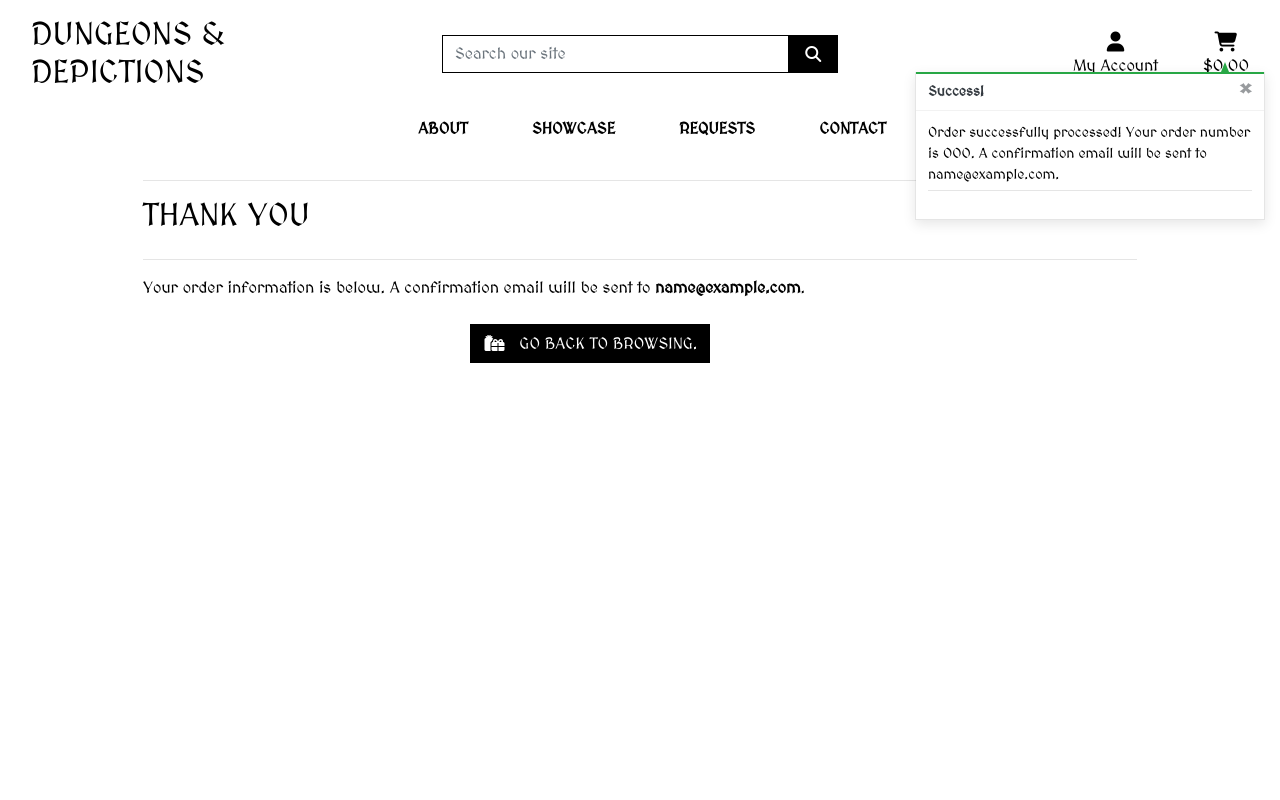
After one commit to Code-Institute-Submissions/ci_milestone_project_4_dungeons_and_depictions, a Django app: page /checkout/checkout_success/000 in a window 1280 px wide. The commit adds this page. Run offline with Django 3.2, Linux system fonts and the light colour scheme; tables that the repository leaves empty hold one stand-in row (values such as "Sample post"); parts of the project's set-up code (start-up, migrations or seed data) failed here and were passed over; some libraries are stand-ins or nearby versions.

Commit message:
Added checkout success logic and template + added missing signals.py file.

```diff
--- a/checkout/__init__.py
+++ b/checkout/__init__.py
@@ -0,0 +1 @@
+default_app_config = 'checkout.apps.CheckoutConfig'
--- a/checkout/apps.py
+++ b/checkout/apps.py
@@ -3,3 +3,6 @@ from django.apps import AppConfig
 
 class CheckoutConfig(AppConfig):
     name = 'checkout'
+
+    def ready(self):
+        import checkout.signals
--- a/checkout/models.py
+++ b/checkout/models.py
@@ -34,8 +34,7 @@ class Order(models.Model):
         Update grand total each time a line item is added,
         accounting for delivery costs.
         """
-        self.order_total = self.lineitems.aggregate(Sum('lineitem_total'))[
-            'lineitem_total__sum']
+        self.order_total = self.lineitems.aggregate(Sum('lineitem_total'))['lineitem_total__sum'] or 0
         self.delivery_cost = self.order_total * \
             settings.STANDARD_DELIVERY_PERCENTAGE / 100
         self.grand_total = self.order_total + self.delivery_cost
--- /dev/null
+++ b/checkout/templates/checkout/checkout_success.html
@@ -0,0 +1,42 @@
+{% extends "base.html" %}
+{% load static %}
+
+{% block extra_css %}
+    <link rel="stylesheet" href="{% static 'checkout/css/checkout.css' %}">
+{% endblock %}
+
+{% block page_header %}
+    <div class="container header-container">
+        <div class="row">
+            <div class="col"></div>
+        </div>
+    </div>
+{% endblock %}
+
+{% block content %}
+    <div class="overlay"></div>
+    <div class="container">
+        <div class="row">
+            <div class="col">
+                <hr>
+                <h2 class="logo-font mb-4">Thank You</h2>
+                <hr>
+                <p class="text-black">Your order information is below. A confirmation email will be sent to <strong>{{ order.email }}</strong>.</p>
+            </div>
+        </div>
+
+        <div class="row">
+            <div class="col-12 col-lg-7"></div>
+        </div>
+        <div class="row">
+			<div class="col-12 col-lg-7 text-right">
+				<a href="{% url 'commissions' %}?sort=category&direction=asc" class="btn btn-black rounded-0 my-2">
+					<span class="icon mr-2">
+						<i class="fas fa-gifts"></i>
+					</span>
+					<span class="text-uppercase">Go back to browsing.</span>
+				</a>
+			</div>
+		</div>
+    </div>
+{% endblock %}
--- a/checkout/urls.py
+++ b/checkout/urls.py
@@ -2,5 +2,6 @@ from django.urls import path
 from . import views
 
 urlpatterns = [
-    path('', views.checkout, name='checkout')
+    path('', views.checkout, name='checkout'),
+    path('checkout_success/<order_number>', views.checkout_success, name='checkout_success'),
 ]
--- a/checkout/views.py
+++ b/checkout/views.py
@@ -1,10 +1,11 @@
-from django.shortcuts import render, redirect, reverse
+from django.shortcuts import render, redirect, reverse, get_object_or_404
 from django.contrib import messages
 from django.conf import settings
 
 from .forms import OrderForm
+from .models import Order, OrderLineItem
+from showcase.models import Commission
 from cart.contexts import cart_contents
-
 
 import stripe
 
@@ -13,21 +14,62 @@ def checkout(request):
     stripe_public_key = settings.STRIPE_PUBLIC_KEY
     stripe_secret_key = settings.STRIPE_SECRET_KEY
 
-    cart = request.session.get('cart', {})
-    if not cart:
-        messages.error(request, "There's nothing in your cart at the moment")
-        return redirect(reverse('commissions'))
+    if request.method == 'POST':
+        cart = request.session.get('cart', {})
 
-    current_cart = cart_contents(request)
-    total = current_cart['grand_total']
-    stripe_total = round(total * 100)
-    stripe.api_key = stripe_secret_key
-    intent = stripe.PaymentIntent.create(
-        amount=stripe_total,
-        currency=settings.STRIPE_CURRENCY,
-    )
+        form_data = {
+            'full_name': request.POST['full_name'],
+            'email': request.POST['email'],
+            'phone_number': request.POST['phone_number'],
+            'country': request.POST['country'],
+            'postcode': request.POST['postcode'],
+            'town_or_city': request.POST['town_or_city'],
+            'street_address1': request.POST['street_address1'],
+            'street_address2': request.POST['street_address2'],
+            'county': request.POST['county'],
+        }
+        order_form = OrderForm(form_data)
+        if order_form.is_valid():
+            order = order_form.save()
+            for item_id, item_data in cart.items():
+                try:
+                    commission = Commission.objects.get(id=item_id)
+                    order_line_item = OrderLineItem(
+                        order=order,
+                        commission=commission,
+                        quantity=item_data,
+                    )
+                    order_line_item.save()
+                except Commission.DoesNotExist:
+                    messages.error(request, (
+                        "One of the commissions in your cart wasn't found in our database. "
+                        "Please call us for assistance!")
+                    )
+                    order.delete()
+                    return redirect(reverse('view_cart'))
 
-    order_form = OrderForm()
+            request.session['save_info'] = 'save-info' in request.POST
+            return redirect(reverse('checkout_success', args=[order.order_number]))
+        else:
+            messages.error(request, 'There was an error with your form. \
+                Please double check your information.')
+
+    else:
+        cart = request.session.get('cart', {})
+        if not cart:
+            messages.error(request, "There's nothing in your cart at the moment")
+            return redirect(reverse('commissions'))
+
+        current_cart = cart_contents(request)
+        total = current_cart['grand_total']
+        stripe_total = round(total * 100)
+        stripe.api_key = stripe_secret_key
+        intent = stripe.PaymentIntent.create(
+            amount=stripe_total,
+            currency=settings.STRIPE_CURRENCY,
+        )
+
+        order_form = OrderForm()
 
     if not stripe_public_key:
         messages.warning(request, 'Stripe public key is missing. \
@@ -41,3 +83,24 @@ def checkout(request):
     }
 
     return render(request, template, context)
+
+
+def checkout_success(request, order_number):
+    """
+    Handle successful checkouts
+    """
+    save_info = request.session.get('save_info')
+    order = get_object_or_404(Order, order_number=order_number)
+    messages.success(request, f'Order successfully processed! \
+        Your order number is {order_number}. A confirmation \
+        email will be sent to {order.email}.')
+
+    if 'cart' in request.session:
+        del request.session['cart']
+
+    template = 'checkout/checkout_success.html'
+    context = {
+        'order': order,
+    }
+
+    return render(request, template, context)
--- a/home/templates/home/index.html
+++ b/home/templates/home/index.html
@@ -22,7 +22,7 @@
 				<!-- View Showcase Button -->
                 <div class="my-5">
                     <h4>
-                        <a href="{% url 'commissions' %}" class="view-showcase-button btn btn-lg rounded-0 text-uppercase py-3">View Showcase</a>
+                        <a href="{% url 'commissions' %}?sort=category&direction=asc" class="view-showcase-button btn btn-lg rounded-0 text-uppercase py-3">View Showcase</a>
                     </h4>
                 </div>
             </div>
--- a/requirements.txt
+++ b/requirements.txt
@@ -8,3 +8,4 @@ python3-openid==3.2.0
 pytz==2020.1
 requests-oauthlib==1.3.0
 sqlparse==0.3.1
+stripe==2.50.0
```
Also changed, not shown: checkout/signals.py (added, +20 -0 lines).
